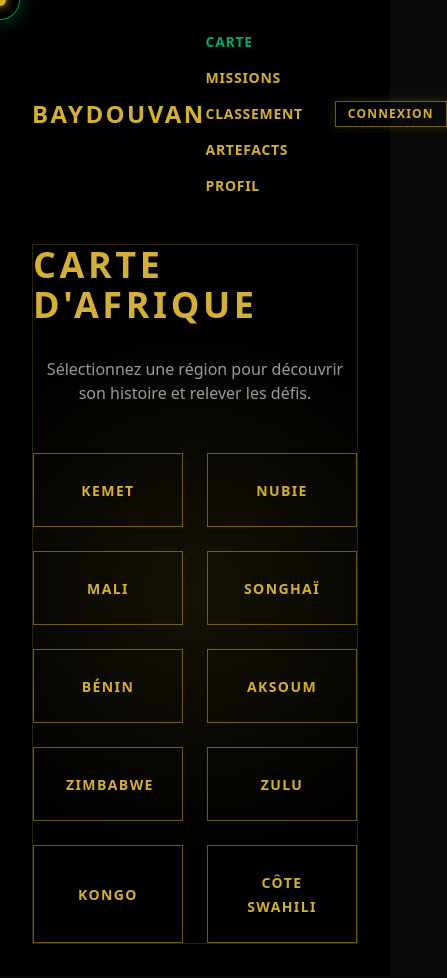
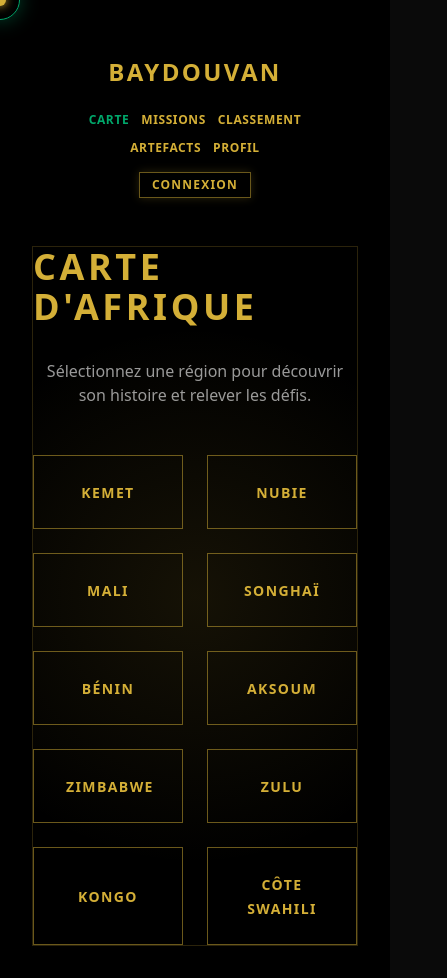
Before and after one commit to olivtopa/Baydouvan-Web, a Next.js app: page /map in a window 390 px wide. Shown: the whole page, 447 px wide, since content can reach past the window. Built offline with nearby package versions, Linux system fonts and the light colour scheme; no server answers.

Commit message:
fix(ui): make navigation headers responsive on mobile

```diff
--- a/app/artifacts/page.tsx
+++ b/app/artifacts/page.tsx
@@ -12,12 +12,12 @@ export default function ArtifactsPage() {
 
     return (
         <main className="min-h-screen bg-black text-[#D4AF37] p-8 flex flex-col font-sans">
-            <header className="flex justify-between items-center mb-12">
+            <header className="flex flex-col md:flex-row justify-between items-center gap-6 md:gap-0 mb-12">
                 <Link href="/" className="text-2xl font-black tracking-widest hover:text-white transition-colors font-serif">
                     BAYDOUVAN
                 </Link>
-                <div className="flex items-center gap-8">
-                    <nav className="flex flex-wrap gap-4 md:gap-6 text-sm font-bold tracking-wider uppercase font-serif">
+                <div className="flex flex-col md:flex-row items-center gap-4 md:gap-8 w-full md:w-auto">
+                    <nav className="flex flex-wrap justify-center md:justify-end gap-3 md:gap-6 text-xs md:text-sm font-bold tracking-wider uppercase font-serif w-full md:w-auto">
                         <Link href="/map" className="hover:text-white transition-colors">Carte</Link>
                         <Link href="/missions" className="hover:text-white transition-colors">Missions</Link>
                         <Link href="/leaderboard" className="hover:text-white transition-colors">Classement</Link>
--- a/app/leaderboard/page.tsx
+++ b/app/leaderboard/page.tsx
@@ -43,12 +43,12 @@ export default function LeaderboardPage() {
 
     return (
         <main className="min-h-screen bg-black text-[#D4AF37] p-8 flex flex-col font-sans">
-            <header className="flex justify-between items-center mb-12">
+            <header className="flex flex-col md:flex-row justify-between items-center gap-6 md:gap-0 mb-12">
                 <Link href="/" className="text-2xl font-black tracking-widest hover:text-white transition-colors font-serif">
                     BAYDOUVAN
                 </Link>
-                <div className="flex items-center gap-8">
-                    <nav className="flex flex-wrap gap-4 md:gap-6 text-sm font-bold tracking-wider uppercase font-serif">
+                <div className="flex flex-col md:flex-row items-center gap-4 md:gap-8 w-full md:w-auto">
+                    <nav className="flex flex-wrap justify-center md:justify-end gap-3 md:gap-6 text-xs md:text-sm font-bold tracking-wider uppercase font-serif w-full md:w-auto">
                         <Link href="/map" className="hover:text-white transition-colors">Carte</Link>
                         <Link href="/missions" className="hover:text-white transition-colors">Missions</Link>
                         <Link href="/leaderboard" className="text-[#00A86B]">Classement</Link>
--- a/app/map/page.tsx
+++ b/app/map/page.tsx
@@ -4,17 +4,17 @@ import { AuthButton } from "../../components/auth/AuthButton";
 export default function MapPage() {
     return (
         <main className="min-h-screen bg-black text-[#D4AF37] p-8 flex flex-col">
-            <header className="flex justify-between items-center mb-12">
-                <Link href="/" className="text-2xl font-black tracking-widest hover:text-white transition-colors font-serif">
+            <header className="flex flex-col md:flex-row justify-between items-center gap-6 md:gap-0 mb-12 relative z-10 p-6 md:p-8 pb-0 w-full">
+                <Link href="/" className="text-2xl font-black tracking-widest hover:text-white transition-colors font-serif text-[#D4AF37]">
                     BAYDOUVAN
                 </Link>
-                <div className="flex items-center gap-8">
-                    <nav className="flex flex-wrap gap-4 md:gap-6 text-sm font-bold tracking-wider uppercase font-serif">
+                <div className="flex flex-col md:flex-row items-center gap-4 md:gap-8 w-full md:w-auto">
+                    <nav className="flex flex-wrap justify-center md:justify-end gap-3 md:gap-6 text-xs md:text-sm font-bold tracking-wider uppercase font-serif w-full md:w-auto">
                         <Link href="/map" className="text-[#00A86B]">Carte</Link>
                         <Link href="/missions" className="hover:text-white transition-colors">Missions</Link>
-                        <Link href="/leaderboard" className="hover:text-white transition-colors">Classement</Link>
-                        <Link href="/artifacts" className="hover:text-white transition-colors">Artefacts</Link>
-                        <Link href="/profile" className="hover:text-white transition-colors">Profil</Link>
+                        <Link href="/leaderboard" className="hover:text-white transition-colors text-[#D4AF37]">Classement</Link>
+                        <Link href="/artifacts" className="hover:text-white transition-colors text-[#D4AF37]">Artefacts</Link>
+                        <Link href="/profile" className="hover:text-white transition-colors text-[#D4AF37]">Profil</Link>
                     </nav>
                     <AuthButton />
                 </div>
--- a/app/missions/page.tsx
+++ b/app/missions/page.tsx
@@ -12,12 +12,12 @@ export default function MissionsPage() {
 
     return (
         <main className="min-h-screen bg-black text-[#D4AF37] p-8 flex flex-col">
-            <header className="flex justify-between items-center mb-12">
+            <header className="flex flex-col md:flex-row justify-between items-center gap-6 md:gap-0 mb-12">
                 <Link href="/" className="text-2xl font-black tracking-widest hover:text-white transition-colors font-serif">
                     BAYDOUVAN
                 </Link>
-                <div className="flex items-center gap-8">
-                    <nav className="flex flex-wrap gap-4 md:gap-6 text-sm font-bold tracking-wider uppercase font-serif">
+                <div className="flex flex-col md:flex-row items-center gap-4 md:gap-8 w-full md:w-auto">
+                    <nav className="flex flex-wrap justify-center md:justify-end gap-3 md:gap-6 text-xs md:text-sm font-bold tracking-wider uppercase font-serif w-full md:w-auto">
                         <Link href="/map" className="hover:text-white transition-colors">Carte</Link>
                         <Link href="/missions" className="text-[#00A86B]">Missions</Link>
                         <Link href="/leaderboard" className="hover:text-white transition-colors">Classement</Link>
--- a/app/profile/page.tsx
+++ b/app/profile/page.tsx
@@ -45,12 +45,12 @@ export default function ProfilePage() {
 
     return (
         <main className="min-h-screen bg-black text-[#D4AF37] p-8 flex flex-col font-sans">
-            <header className="flex justify-between items-center mb-12">
+            <header className="flex flex-col md:flex-row justify-between items-center gap-6 md:gap-0 mb-12">
                 <Link href="/" className="text-2xl font-black tracking-widest hover:text-white transition-colors font-serif">
                     BAYDOUVAN
                 </Link>
-                <div className="flex items-center gap-8">
-                    <nav className="flex flex-wrap gap-4 md:gap-6 text-sm font-bold tracking-wider uppercase font-serif">
+                <div className="flex flex-col md:flex-row items-center gap-4 md:gap-8 w-full md:w-auto">
+                    <nav className="flex flex-wrap justify-center md:justify-end gap-3 md:gap-6 text-xs md:text-sm font-bold tracking-wider uppercase font-serif w-full md:w-auto">
                         <Link href="/map" className="hover:text-white transition-colors">Carte</Link>
                         <Link href="/missions" className="hover:text-white transition-colors">Missions</Link>
                         <Link href="/leaderboard" className="hover:text-white transition-colors">Classement</Link>
```
